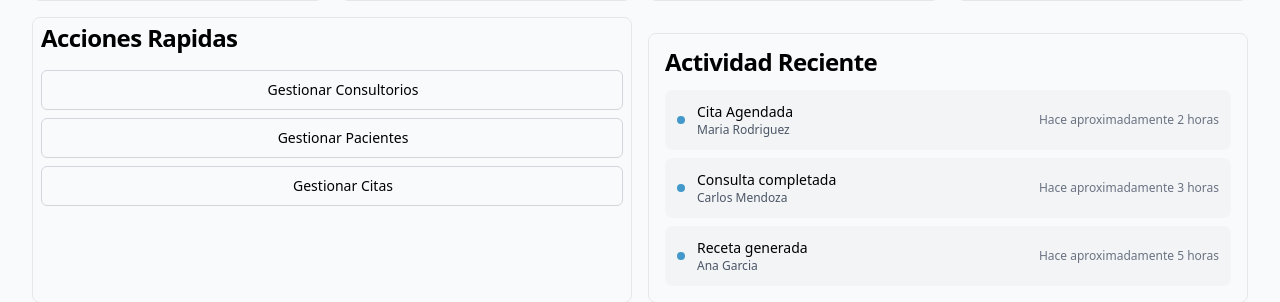
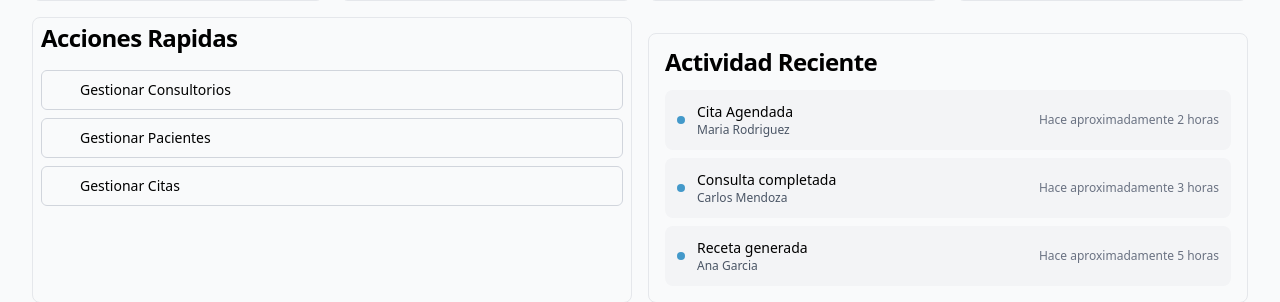
Before and after one commit to CodeKei02/Doctorium, a Next.js app: page / in a window 1280 px wide. Shown: the part 289-591 px from the top of the page. Built offline with nearby package versions, Linux system fonts and the light colour scheme; some icons are missing.

Commit message:
button(ui): remove justify-center

```diff
--- a/src/components/ui/Button.tsx
+++ b/src/components/ui/Button.tsx
@@ -12,7 +12,7 @@
     return (
       <Link
         href={linkTo}
-        className="inline-flex items-center justify-center gap-2 whitespace-nowrap rounded-md text-sm font-medium ring-offset-background transition-colors focus-visible:outline-none focus-visible:ring-2 focus-visible:ring-ring focus-visible:ring-offset-2 disabled:pointer-events-none disabled:opacity-50 h-10 px-4 py-2 text-black border border-gray-300 w-full xs:w-auto hover:bg-[var(--primary-color)] hover:text-white"
+        className="inline-flex items-center gap-2 whitespace-nowrap rounded-md text-sm font-medium ring-offset-background transition-colors focus-visible:outline-none focus-visible:ring-2 focus-visible:ring-ring focus-visible:ring-offset-2 disabled:pointer-events-none disabled:opacity-50 h-10 px-4 py-2 text-black border border-gray-300 w-full xs:w-auto hover:bg-[var(--primary-color)] hover:text-white"
       >
         {children}
       </Link>
```
